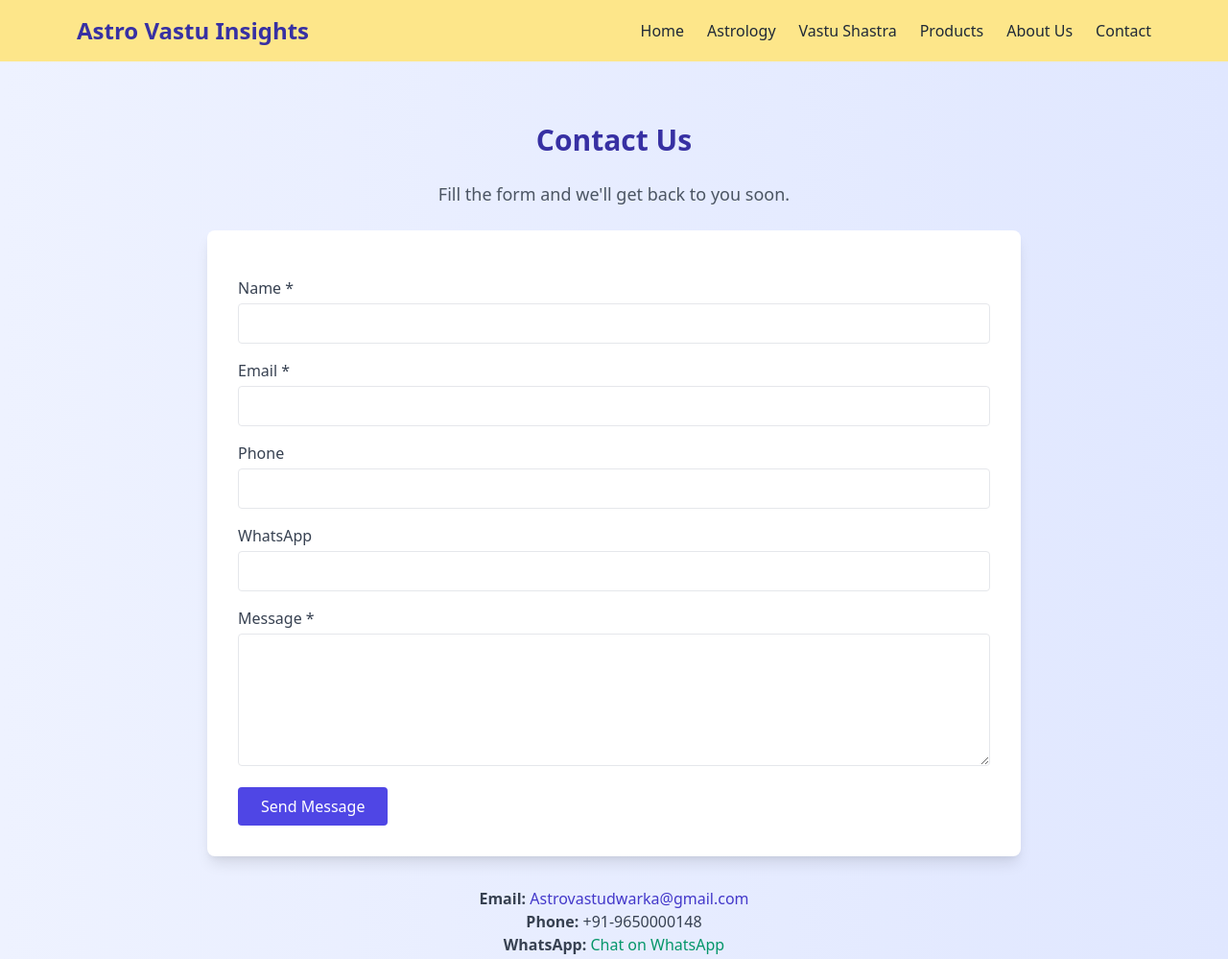
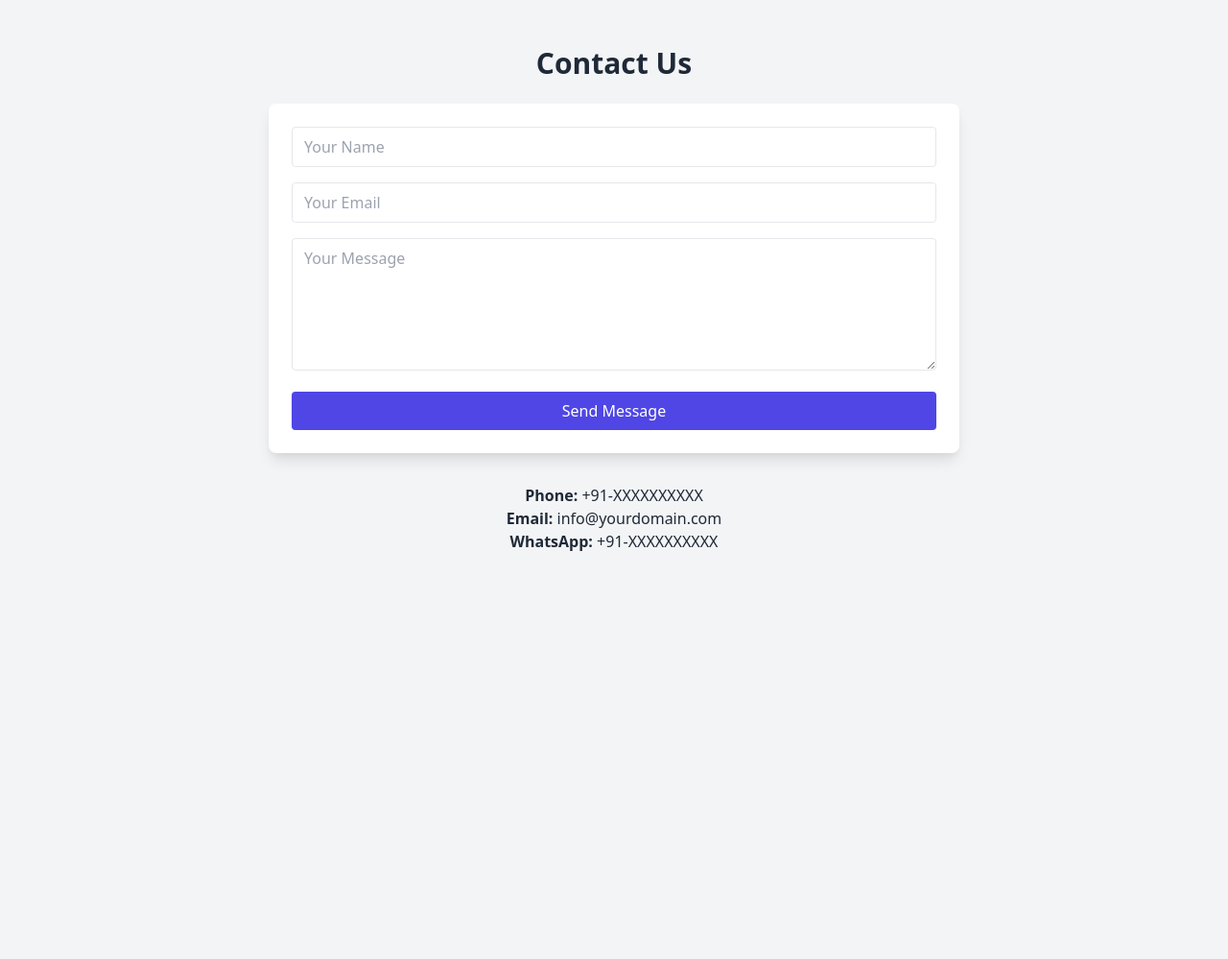
Before and after one commit to Amitd1326/amitd1326.github.io, a plain HTML site: page contact.html in a window 1280 px wide. Shown: the top 999 px of the page at 96% size. After the commit the page ends 800 px from the top, so only its background shows below. Drawn offline with nearby package versions, Linux system fonts and the light colour scheme.

Commit message:
Update contact.html

```diff
--- a/contact.html
+++ b/contact.html
@@ -3,130 +3,59 @@
 <head>
   <meta charset="UTF-8">
   <meta name="viewport" content="width=device-width, initial-scale=1.0">
-  <title>AstroVastu - Contact</title>
+  <title>Contact Us - Astro Vastu Insights</title>
   <link href="https://cdn.jsdelivr.net/npm/tailwindcss@2.2.19/dist/tailwind.min.css" rel="stylesheet">
 </head>
-<body class="bg-yellow-50 text-gray-800">
-
-  <!-- Navbar -->
-  <header class="bg-yellow-200 shadow-md">
-    <nav class="max-w-6xl mx-auto p-4 flex justify-between items-center">
-      <h1 class="text-2xl font-bold text-indigo-800">Astro Vastu Insights</h1>
-      <ul class="flex space-x-6">
-        <li><a href="index.html" class="hover:text-indigo-600">Home</a></li>
-        <li><a href="astrology.html" class="hover:text-indigo-600">Astrology</a></li>
-        <li><a href="vastu.html" class="hover:text-indigo-600">Vastu Shastra</a></li>
-        <li><a href="products.html" class="hover:text-indigo-600">Products</a></li>
-        <li><a href="about.html" class="hover:text-indigo-600">About Us</a></li>
-        <li><a href="contact.html" class="hover:text-indigo-600">Contact</a></li>
-      </ul>
-    </nav>
-  </header>
-
-<!-- contact-form.html (fragment) -->
-<section class="py-16 bg-gradient-to-r from-indigo-50 to-indigo-100 text-gray-800">
-  <div class="max-w-4xl mx-auto px-6">
-    <h2 class="text-3xl font-bold text-center text-indigo-800 mb-6">Contact Us</h2>
-    <p class="text-center text-lg mb-6 text-gray-600">Fill the form and we'll get back to you soon.</p>
-
-    <form id="contactForm" class="bg-white p-8 rounded-lg shadow-lg space-y-4">
-      <input type="hidden" name="hp" id="hp" value=""> <!-- honeypot (leave empty) -->
-      <input type="hidden" name="source" value="Website - Contact Page">
-
-      <div>
-        <label class="block text-gray-700">Name *</label>
-        <input type="text" name="name" id="name" required
-          class="w-full border rounded p-2 mt-1 focus:outline-none focus:ring-2 focus:ring-indigo-400">
-      </div>
-
-      <div>
-        <label class="block text-gray-700">Email *</label>
-        <input type="email" name="email" id="email" required
-          class="w-full border rounded p-2 mt-1 focus:outline-none focus:ring-2 focus:ring-indigo-400">
-      </div>
-
-      <div>
-        <label class="block text-gray-700">Phone</label>
-        <input type="tel" name="phone" id="phone"
-          class="w-full border rounded p-2 mt-1 focus:outline-none focus:ring-2 focus:ring-indigo-400">
-      </div>
-
-      <div>
-        <label class="block text-gray-700">WhatsApp</label>
-        <input type="text" name="whatsapp" id="whatsapp"
-          class="w-full border rounded p-2 mt-1 focus:outline-none focus:ring-2 focus:ring-green-400">
-      </div>
-
-      <div>
-        <label class="block text-gray-700">Message *</label>
-        <textarea name="message" id="message" rows="5" required
-          class="w-full border rounded p-2 mt-1 focus:outline-none focus:ring-2 focus:ring-indigo-400"></textarea>
-      </div>
-
-      <div class="flex items-center space-x-4">
-        <button id="submitBtn" type="submit"
-          class="bg-indigo-600 text-white px-6 py-2 rounded hover:bg-indigo-700 transition">Send Message</button>
-        <div id="formStatus" class="text-sm text-gray-600"></div>
-      </div>
+<body class="bg-gray-100 text-gray-800">
+  <section class="py-12 px-6 max-w-3xl mx-auto">
+    <h2 class="text-3xl font-bold text-center mb-6">Contact Us</h2>
+    <form id="contact-form" class="space-y-4 bg-white p-6 rounded-lg shadow-lg">
+      <input type="text" name="name" placeholder="Your Name" required class="w-full border px-3 py-2 rounded" />
+      <input type="email" name="email" placeholder="Your Email" required class="w-full border px-3 py-2 rounded" />
+      <textarea name="message" placeholder="Your Message" rows="5" required class="w-full border px-3 py-2 rounded"></textarea>
+      <button type="submit" class="w-full bg-indigo-600 text-white py-2 rounded">Send Message</button>
     </form>
 
-    <div class="mt-8 text-center text-gray-700">
-      <p><strong>Email:</strong> <a href="mailto:Astrovastudwarka@gmail.com" class="text-indigo-700">Astrovastudwarka@gmail.com</a></p>
-      <p><strong>Phone:</strong> +91-9650000148</p>
-      <p><strong>WhatsApp:</strong> <a href="https://wa.me/919650000148" class="text-green-600">Chat on WhatsApp</a></p>
+    <p id="status" class="text-center mt-4"></p>
+
+    <div class="text-center mt-8">
+      <p><strong>Phone:</strong> +91-XXXXXXXXXX</p>
+      <p><strong>Email:</strong> info@yourdomain.com</p>
+      <p><strong>WhatsApp:</strong> +91-XXXXXXXXXX</p>
     </div>
-  </div>
+  </section>
 
   <script>
-    // REPLACE with your Apps Script Web App URL (deployed)
-    const WEB_APP_URL = "https://script.google.com/macros/s/AKfycbzmKLDILY3PTEaKD4ghlDbMMAIreRS2dFJGh6bCnPTtZhfb8AjXO0wrXdlnwto6lgdi/exec";
-
-    const form = document.getElementById("contactForm");
-    const status = document.getElementById("formStatus");
-    const btn = document.getElementById("submitBtn");
+    const form = document.getElementById("contact-form");
+    const status = document.getElementById("status");
 
     form.addEventListener("submit", async (e) => {
       e.preventDefault();
-      status.textContent = "Sending...";
-      btn.disabled = true;
 
-      // gather form data
-      const formData = {
-        name: document.getElementById("name").value.trim(),
-        email: document.getElementById("email").value.trim(),
-        phone: document.getElementById("phone").value.trim(),
-        whatsapp: document.getElementById("whatsapp").value.trim(),
-        message: document.getElementById("message").value.trim(),
-        hp: document.getElementById("hp").value || "",
-        source: "Website - Contact Page"
+      const data = {
+        name: form.name.value,
+        email: form.email.value,
+        message: form.message.value,
       };
 
       try {
-        const res = await fetch(WEB_APP_URL, {
+        const response = await fetch("https://script.google.com/macros/s/AKfycbzmKLDILY3PTEaKD4ghlDbMMAIreRS2dFJGh6bCnPTtZhfb8AjXO0wrXdlnwto6lgdi/exec", {
           method: "POST",
-          mode: "cors",
-          headers: {
-            "Content-Type": "application/json"
-          },
-          body: JSON.stringify(formData)
+          body: JSON.stringify(data),
+          headers: { "Content-Type": "application/json" }
         });
 
-        // parse JSON response
-        const data = await res.json();
-
-        if (res.ok && data.status === "success") {
-          status.textContent = "Thank you — your message has been sent.";
+        const result = await response.json();
+        if (result.result === "success") {
+          status.innerText = "✅ Thank you! Your message has been sent.";
           form.reset();
         } else {
-          status.textContent = data.message || "Submission failed. Try again later.";
+          status.innerText = "❌ Error: " + result.error;
         }
-
       } catch (err) {
-        console.error(err);
-        status.textContent = "Network error: could not submit form.";
-      } finally {
-        btn.disabled = false;
+        status.innerText = "⚠️ Network error, please try again.";
       }
     });
   </script>
-</section>
+</body>
+</html>
```
